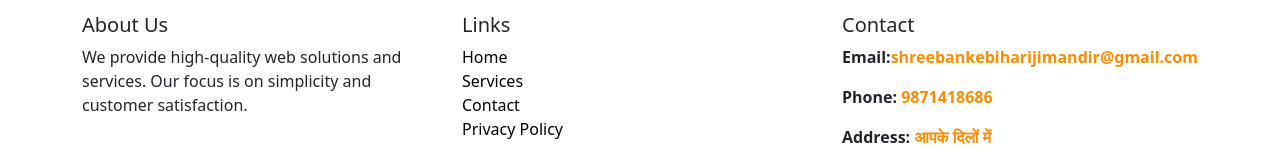
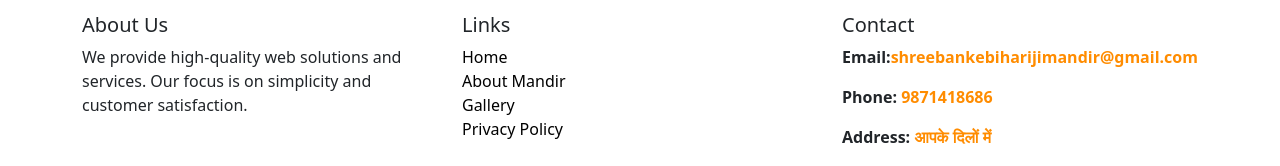
Before and after one commit to AAbhishek1234/Bankebihariwebsite, a React (Create React App) app: page / in a window 1280 px wide. Shown: the part 4117-4283 px from the top of the page. Built offline with nearby package versions, Linux system fonts and the light colour scheme.

Commit message:
all link update

```diff
--- a/src/components/Footer.jsx
+++ b/src/components/Footer.jsx
@@ -17,9 +17,9 @@ const Footer = () => {
           <Col md={4} style={{backgroundColor:"white"}}>
             <h5>Links</h5>
             <ul className="list-unstyled li ">
-              <li><a href="#" className="text-light">Home</a></li>
-              <li><a href="#" className="text-light">Services</a></li>
-              <li><a href="#" className="text-light">Contact</a></li>
+              <li><a href="/" className="text-light">Home</a></li>
+              <li><a href="/about" className="text-light">About Mandir</a></li>
+              <li><a href="/about" className="text-light">Gallery</a></li>
               <li><a href="#" className="text-light">Privacy Policy</a></li>
             </ul>
           </Col>
```
